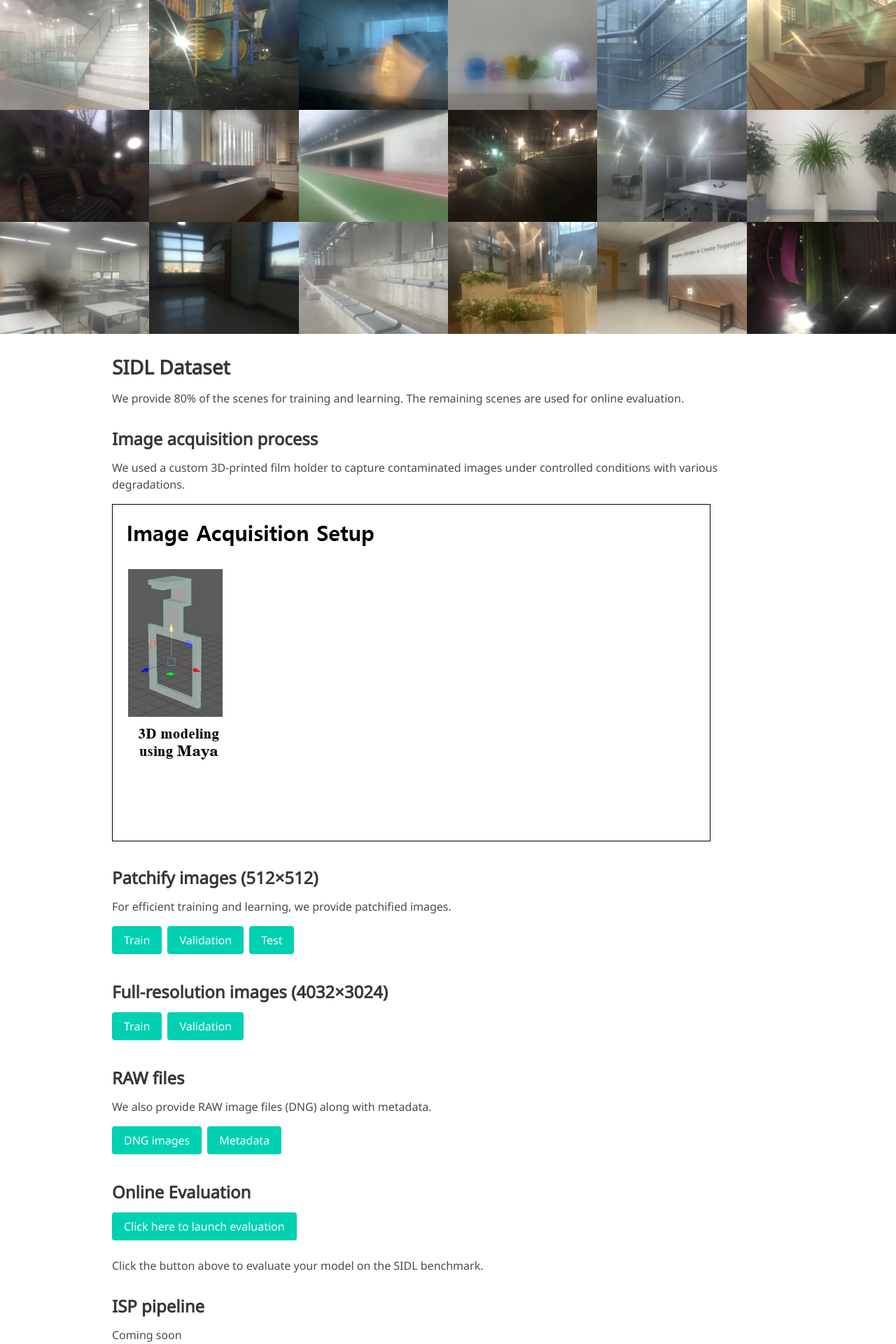
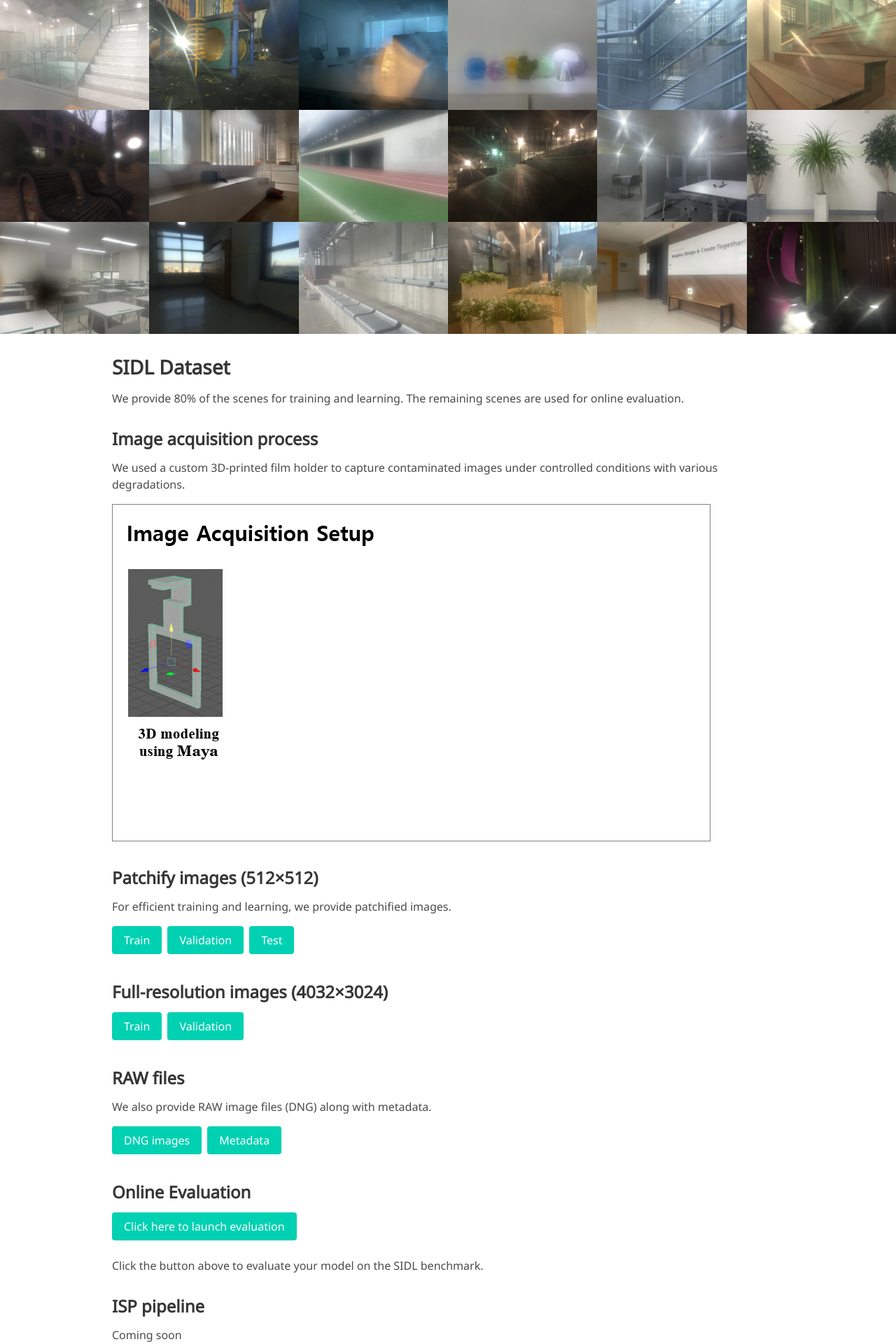
Before and after one commit to sidl-benchmark/sidl-benchmark.github.io, a Jekyll site: the page built from index.md, in a window 1280 px wide. Shown: the part 659-2579 px from the top of the page at 70% size. Built offline with Jekyll 4.4.1, drawn with Linux system fonts in a browser that asks for light colours; some web fonts are replaced.

Commit message:
Update index.md

```diff
--- a/index.md
+++ b/index.md
@@ -75,7 +75,7 @@ We provide 80% of the scenes for training and learning. The remaining scenes are
 ### Image acquisition process
 We used a custom 3D-printed film holder to capture contaminated images under controlled conditions with various degradations.
 <div style="text-align:">
-    <img src="images/image_acquisition_process.gif" alt="Image Acquisition Process" style="border: 1px solid black;">
+    <img src="images/image_acquisition_process.gif" alt="Image Acquisition Process" style="border: 0.8px solid gray;">
 </div>
 
 ### Patchify images (512×512)
```
